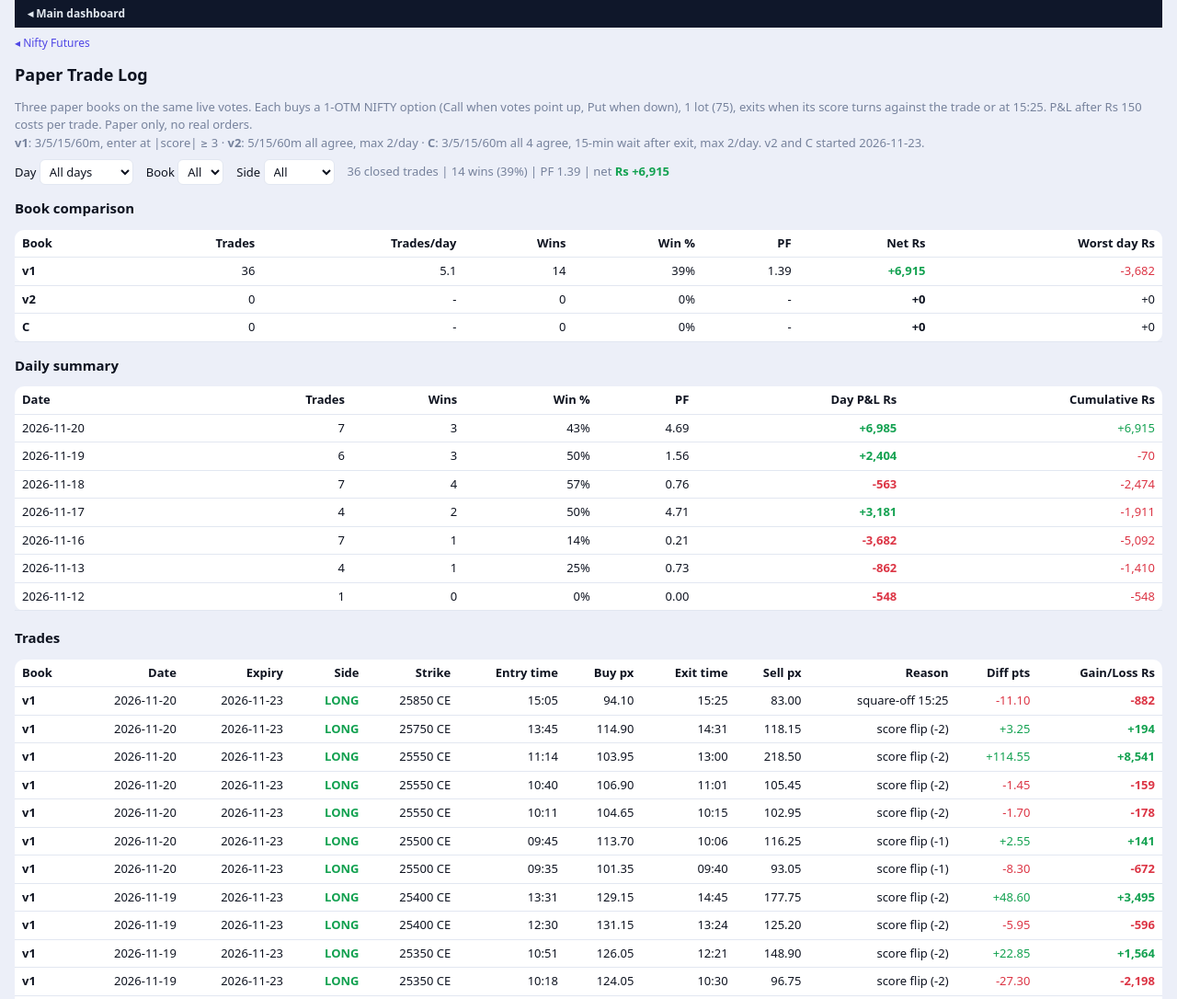
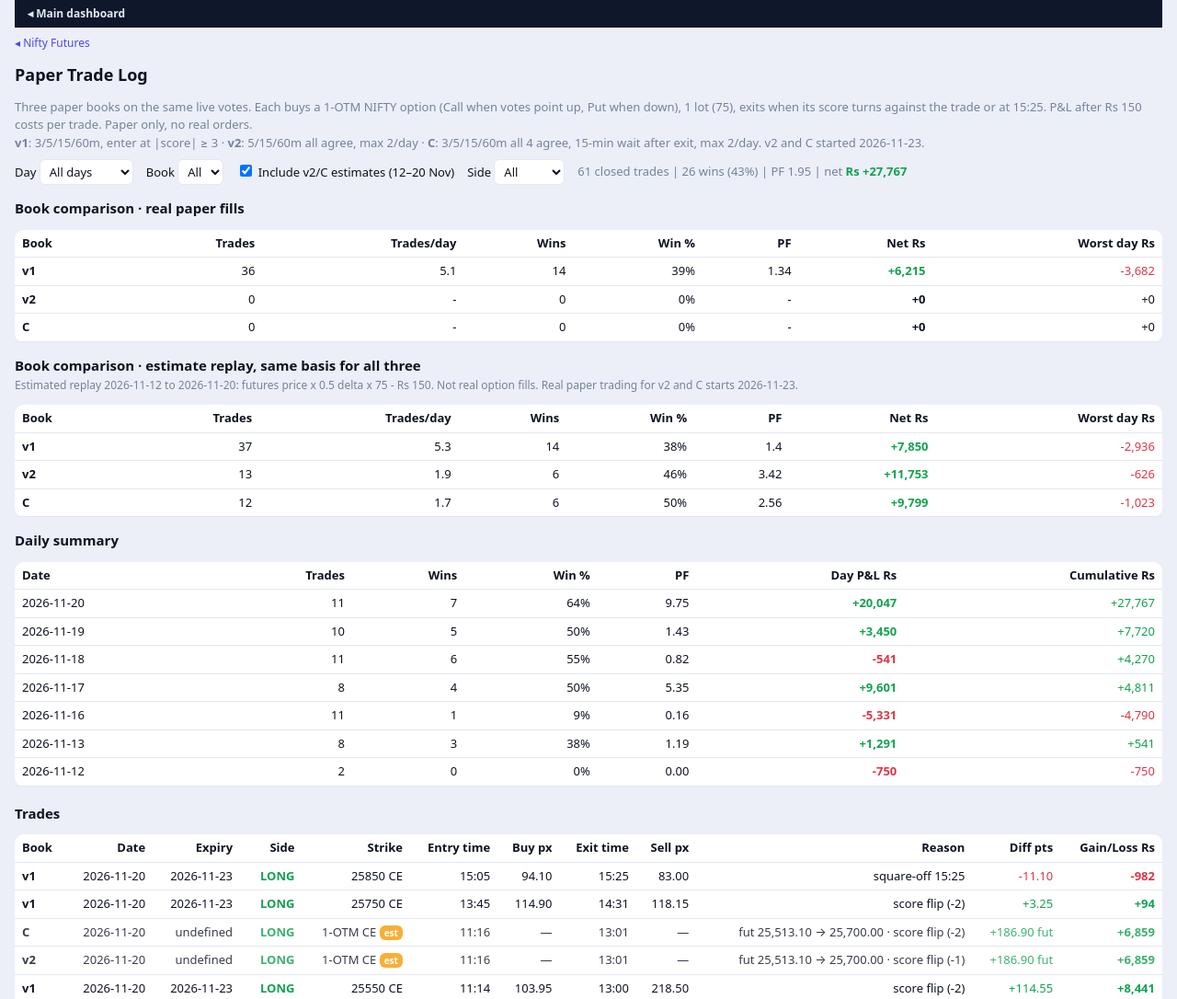
Before and after one commit to aps-source/nifty-futures-dashboard, a plain HTML site: page trades.html in a window 1280 px wide. Shown: the top 1086 px of the page at 92% size. Drawn offline with Linux system fonts and the light colour scheme.

Commit message:
Trade log: v2 and C estimated replay 12-20 Nov (backfill.json), separate real vs estimate comparison
Co-Authored-By: Claude Opus 5.5 <noreply@anthropic.com>

```diff
--- /dev/null
+++ b/backfill.json
@@ -0,0 +1,415 @@
+{
+ "note": "Estimated replay 2026-11-12 to 2026-11-20: futures price x 0.5 delta x 75 - Rs 150. Not real option fills. Real paper trading for v2 and C starts 2026-11-23.",
+ "days": [
+  "2026-11-12",
+  "2026-11-13",
+  "2026-11-16",
+  "2026-11-17",
+  "2026-11-18",
+  "2026-11-19",
+  "2026-11-20"
+ ],
+ "summary": {
+  "v1": {
+   "trades": 37,
+   "days": 7,
+   "wins": 14,
+   "net_rs": 7850,
+   "pf": 1.4,
+   "worst_day_rs": -2936
+  },
+  "v2": {
+   "trades": 13,
+   "days": 7,
+   "wins": 6,
+   "net_rs": 11753,
+   "pf": 3.42,
+   "worst_day_rs": -626
+  },
+  "C": {
+   "trades": 12,
+   "days": 6,
+   "wins": 6,
+   "net_rs": 9799,
+   "pf": 2.56,
+   "worst_day_rs": -1023
+  }
+ },
+ "trades": [
+  {
+   "strat": "v2",
+   "date": "2026-11-12",
+   "side": "SHORT",
+   "opt_type": "PE",
+   "entry_t": "14:51",
+   "fut_entry": 25284.0,
+   "score": -3,
+   "est": true,
+   "exit_t": "15:01",
+   "fut_exit": 25285.4,
+   "fut_pts": -1.4,
+   "reason": "score flip (+1)",
+   "rs": -202
+  },
+  {
+   "strat": "v2",
+   "date": "2026-11-13",
+   "side": "SHORT",
+   "opt_type": "PE",
+   "entry_t": "10:16",
+   "fut_entry": 25230.0,
+   "score": -3,
+   "est": true,
+   "exit_t": "10:46",
+   "fut_exit": 25274.0,
+   "fut_pts": -44.0,
+   "reason": "score flip (+1)",
+   "rs": -1800
+  },
+  {
+   "strat": "v2",
+   "date": "2026-11-13",
+   "side": "SHORT",
+   "opt_type": "PE",
+   "entry_t": "11:01",
+   "fut_entry": 25228.9,
+   "score": -3,
+   "est": true,
+   "exit_t": "12:31",
+   "fut_exit": 25147.2,
+   "fut_pts": 81.7,
+   "reason": "score flip (+1)",
+   "rs": 2914
+  },
+  {
+   "strat": "v2",
+   "date": "2026-11-16",
+   "side": "LONG",
+   "opt_type": "CE",
+   "entry_t": "11:01",
+   "fut_entry": 25267.9,
+   "score": 3,
+   "est": true,
+   "exit_t": "11:16",
+   "fut_exit": 25259.6,
+   "fut_pts": -8.3,
+   "reason": "score flip (-3)",
+   "rs": -461
+  },
+  {
+   "strat": "v2",
+   "date": "2026-11-16",
+   "side": "SHORT",
+   "opt_type": "PE",
+   "entry_t": "11:17",
+   "fut_entry": 25259.6,
+   "score": -3,
+   "est": true,
+   "exit_t": "11:56",
+   "fut_exit": 25260.0,
+   "fut_pts": -0.4,
+   "reason": "score flip (+1)",
+   "rs": -165
+  },
+  {
+   "strat": "v2",
+   "date": "2026-11-17",
+   "side": "LONG",
+   "opt_type": "CE",
+   "entry_t": "10:16",
+   "fut_entry": 25415.0,
+   "score": 3,
+   "est": true,
+   "exit_t": "12:36",
+   "fut_exit": 25522.6,
+   "fut_pts": 107.6,
+   "reason": "score flip (-1)",
+   "rs": 3885
+  },
+  {
+   "strat": "v2",
+   "date": "2026-11-17",
+   "side": "SHORT",
+   "opt_type": "PE",
+   "entry_t": "13:21",
+   "fut_entry": 25420.0,
+   "score": -3,
+   "est": true,
+   "exit_t": "13:31",
+   "fut_exit": 25434.0,
+   "fut_pts": -14.0,
+   "reason": "score flip (+1)",
+   "rs": -675
+  },
+  {
+   "strat": "v2",
+   "date": "2026-11-18",
+   "side": "SHORT",
+   "opt_type": "PE",
+   "entry_t": "10:16",
+   "fut_entry": 25270.0,
+   "score": -3,
+   "est": true,
+   "exit_t": "11:11",
+   "fut_exit": 25258.0,
+   "fut_pts": 12.0,
+   "reason": "score flip (+1)",
+   "rs": 300
+  },
+  {
+   "strat": "v2",
+   "date": "2026-11-18",
+   "side": "SHORT",
+   "opt_type": "PE",
+   "entry_t": "11:46",
+   "fut_entry": 25260.3,
+   "score": -3,
+   "est": true,
+   "exit_t": "12:01",
+   "fut_exit": 25264.0,
+   "fut_pts": -3.7,
+   "reason": "score flip (+1)",
+   "rs": -289
+  },
+  {
+   "strat": "v2",
+   "date": "2026-11-19",
+   "side": "LONG",
+   "opt_type": "CE",
+   "entry_t": "10:16",
+   "fut_entry": 25274.5,
+   "score": 3,
+   "est": true,
+   "exit_t": "10:31",
+   "fut_exit": 25244.9,
+   "fut_pts": -29.6,
+   "reason": "score flip (-1)",
+   "rs": -1260
+  },
+  {
+   "strat": "v2",
+   "date": "2026-11-19",
+   "side": "LONG",
+   "opt_type": "CE",
+   "entry_t": "10:51",
+   "fut_entry": 25310.0,
+   "score": 3,
+   "est": true,
+   "exit_t": "12:21",
+   "fut_exit": 25384.0,
+   "fut_pts": 74.0,
+   "reason": "score flip (-1)",
+   "rs": 2625
+  },
+  {
+   "strat": "v2",
+   "date": "2026-11-20",
+   "side": "LONG",
+   "opt_type": "CE",
+   "entry_t": "10:41",
+   "fut_entry": 25505.9,
+   "score": 3,
+   "est": true,
+   "exit_t": "11:01",
+   "fut_exit": 25510.5,
+   "fut_pts": 4.6,
+   "reason": "score flip (-1)",
+   "rs": 22
+  },
+  {
+   "strat": "v2",
+   "date": "2026-11-20",
+   "side": "LONG",
+   "opt_type": "CE",
+   "entry_t": "11:16",
+   "fut_entry": 25513.1,
+   "score": 3,
+   "est": true,
+   "exit_t": "13:01",
+   "fut_exit": 25700.0,
+   "fut_pts": 186.9,
+   "reason": "score flip (-1)",
+   "rs": 6859
+  },
+  {
+   "strat": "C",
+   "date": "2026-11-13",
+   "side": "SHORT",
+   "opt_type": "PE",
+   "entry_t": "10:19",
+   "fut_entry": 25228.0,
+   "score": -4,
+   "est": true,
+   "exit_t": "10:46",
+   "fut_exit": 25274.0,
+   "fut_pts": -46.0,
+   "reason": "score flip (+2)",
+   "rs": -1875
+  },
+  {
+   "strat": "C",
+   "date": "2026-11-13",
+   "side": "SHORT",
+   "opt_type": "PE",
+   "entry_t": "11:01",
+   "fut_entry": 25228.9,
+   "score": -4,
+   "est": true,
+   "exit_t": "12:31",
+   "fut_exit": 25147.2,
+   "fut_pts": 81.7,
+   "reason": "score flip (+2)",
+   "rs": 2914
+  },
+  {
+   "strat": "C",
+   "date": "2026-11-16",
+   "side": "LONG",
+   "opt_type": "CE",
+   "entry_t": "11:01",
+   "fut_entry": 25267.9,
+   "score": 4,
+   "est": true,
+   "exit_t": "11:16",
+   "fut_exit": 25259.6,
+   "fut_pts": -8.3,
+   "reason": "score flip (-2)",
+   "rs": -461
+  },
+  {
+   "strat": "C",
+   "date": "2026-11-16",
+   "side": "SHORT",
+   "opt_type": "PE",
+   "entry_t": "11:31",
+   "fut_entry": 25249.0,
+   "score": -4,
+   "est": true,
+   "exit_t": "11:56",
+   "fut_exit": 25260.0,
+   "fut_pts": -11.0,
+   "reason": "score flip (+2)",
+   "rs": -562
+  },
+  {
+   "strat": "C",
+   "date": "2026-11-17",
+   "side": "LONG",
+   "opt_type": "CE",
+   "entry_t": "10:16",
+   "fut_entry": 25415.0,
+   "score": 4,
+   "est": true,
+   "exit_t": "12:36",
+   "fut_exit": 25522.6,
+   "fut_pts": 107.6,
+   "reason": "score flip (-2)",
+   "rs": 3885
+  },
+  {
+   "strat": "C",
+   "date": "2026-11-17",
+   "side": "SHORT",
+   "opt_type": "PE",
+   "entry_t": "13:21",
+   "fut_entry": 25420.0,
+   "score": -4,
+   "est": true,
+   "exit_t": "13:31",
+   "fut_exit": 25434.0,
+   "fut_pts": -14.0,
+   "reason": "score flip (+2)",
+   "rs": -675
+  },
+  {
+   "strat": "C",
+   "date": "2026-11-18",
+   "side": "SHORT",
+   "opt_type": "PE",
+   "entry_t": "10:16",
+   "fut_entry": 25270.0,
+   "score": -4,
+   "est": true,
+   "exit_t": "11:11",
+   "fut_exit": 25258.0,
+   "fut_pts": 12.0,
+   "reason": "score flip (+2)",
+   "rs": 300
+  },
+  {
+   "strat": "C",
+   "date": "2026-11-18",
+   "side": "SHORT",
+   "opt_type": "PE",
+   "entry_t": "11:46",
+   "fut_entry": 25260.3,
+   "score": -4,
+   "est": true,
+   "exit_t": "12:01",
+   "fut_exit": 25264.0,
+   "fut_pts": -3.7,
+   "reason": "score flip (+2)",
+   "rs": -289
+  },
+  {
+   "strat": "C",
+   "date": "2026-11-19",
+   "side": "LONG",
+   "opt_type": "CE",
+   "entry_t": "10:19",
+   "fut_entry": 25304.9,
+   "score": 4,
+   "est": true,
+   "exit_t": "10:31",
+   "fut_exit": 25244.9,
+   "fut_pts": -60.0,
+   "reason": "score flip (-2)",
+   "rs": -2400
+  },
+  {
+   "strat": "C",
+   "date": "2026-11-19",
+   "side": "LONG",
+   "opt_type": "CE",
+   "entry_t": "10:51",
+   "fut_entry": 25310.0,
+   "score": 4,
+   "est": true,
+   "exit_t": "12:22",
+   "fut_exit": 25369.5,
+   "fut_pts": 59.5,
+   "reason": "score flip (-2)",
+   "rs": 2081
+  },
+  {
+   "strat": "C",
+   "date": "2026-11-20",
+   "side": "LONG",
+   "opt_type": "CE",
+   "entry_t": "10:41",
+   "fut_entry": 25505.9,
+   "score": 4,
+   "est": true,
+   "exit_t": "11:01",
+   "fut_exit": 25510.5,
+   "fut_pts": 4.6,
+   "reason": "score flip (-2)",
+   "rs": 22
+  },
+  {
+   "strat": "C",
+   "date": "2026-11-20",
+   "side": "LONG",
+   "opt_type": "CE",
+   "entry_t": "11:16",
+   "fut_entry": 25513.1,
+   "score": 4,
+   "est": true,
+   "exit_t": "13:01",
+   "fut_exit": 25700.0,
+   "fut_pts": 186.9,
+   "reason": "score flip (-2)",
+   "rs": 6859
+  }
+ ]
+}
--- a/trades.html
+++ b/trades.html
@@ -17,6 +17,8 @@ h1{font-size:18px}
 .bar{display:flex;gap:14px;flex-wrap:wrap;align-items:center;margin:6px 0 4px;font-size:13px}
 .bar select{font:inherit;padding:3px 6px;border-radius:6px;border:1px solid var(--grid,#ccc);background:var(--surface,#fff);color:inherit}
 #sum{color:var(--mut,#76829c)}
+.est{font-size:10px;font-weight:700;padding:1px 5px;border-radius:6px;background:#f59e0b;color:#fff}
+tr:has(.est) td{opacity:.82}
 </style>
 </head>
 <body>
@@ -29,11 +31,15 @@ h1{font-size:18px}
 <div class="bar">
   <label>Day <select id="day"><option value="">All days</option></select></label>
   <label>Book <select id="strat"><option value="">All</option><option>v1</option><option>v2</option><option>C</option></select></label>
+  <label><input type="checkbox" id="est" checked> Include v2/C estimates (12&ndash;20 Nov)</label>
   <label>Side <select id="side"><option value="">All</option><option>LONG</option><option>SHORT</option></select></label>
   <span id="sum"></span>
 </div>
-<h2 style="font-size:15px;margin:14px 0 0">Book comparison</h2>
+<h2 style="font-size:15px;margin:14px 0 0">Book comparison &middot; real paper fills</h2>
 <table id="cmp"></table>
+<h2 style="font-size:15px;margin:14px 0 0">Book comparison &middot; estimate replay, same basis for all three</h2>
+<p id="estnote" style="font-size:12px;color:var(--mut,#76829c);margin:2px 0 0"></p>
+<table id="cmpest"></table>
 <h2 style="font-size:15px;margin:14px 0 0">Daily summary</h2>
 <table id="daily"></table>
 <h2 style="font-size:15px;margin:18px 0 0">Trades</h2>
@@ -52,17 +58,17 @@ function stats(ts){
 }
 function render(){
   const day=document.getElementById('day').value, side=document.getElementById('side').value,
-        strat=document.getElementById('strat').value;
-  const ts=all.filter(t=>(!day||t.date===day)&&(!side||t.side===side)&&(!strat||t.strat===strat));
+        strat=document.getElementById('strat').value, inc=document.getElementById('est').checked;
+  const ts=all.filter(t=>(inc||!t.est)&&(!day||t.date===day)&&(!side||t.side===side)&&(!strat||t.strat===strat));
   document.getElementById('cmp').innerHTML='<tr><th>Book</th><th>Trades</th><th>Trades/day</th><th>Wins</th><th>Win %</th><th>PF</th><th>Net Rs</th><th>Worst day Rs</th></tr>'+
-    ['v1','v2','C'].map(k=>{const bt=all.filter(t=>t.strat===k&&(!day||t.date===day)&&(!side||t.side===side)), x=stats(bt);
+    ['v1','v2','C'].map(k=>{const bt=all.filter(t=>!t.est&&t.strat===k&&(!day||t.date===day)&&(!side||t.side===side)), x=stats(bt);
       const dd={}; bt.forEach(t=>{if(t.rs!=null&&t.exit_t)dd[t.date]=(dd[t.date]||0)+t.rs;});
       const nd=Object.keys(dd).length, worst=nd?Math.min(...Object.values(dd)):0;
       return `<tr><td><b>${k}</b></td><td>${x.n}</td><td>${nd?(x.n/nd).toFixed(1):'-'}</td><td>${x.wins}</td><td>${x.win}%</td><td>${x.pf}</td>
         <td class="${cls(x.net)}"><b>${fmtR(x.net)}</b></td><td class="${cls(worst)}">${fmtR(worst)}</td></tr>`;}).join('');
   const s=stats(ts);
   document.getElementById('sum').innerHTML=`${s.n} closed trades | ${s.wins} wins (${s.win}%) | PF ${s.pf} | net <b class="${cls(s.net)}">Rs ${fmtR(s.net)}</b>`;
-  const byDay={}; all.filter(t=>(!side||t.side===side)&&(!strat||t.strat===strat)).forEach(t=>(byDay[t.date]=byDay[t.date]||[]).push(t));
+  const byDay={}; all.filter(t=>(inc||!t.est)&&(!side||t.side===side)&&(!strat||t.strat===strat)).forEach(t=>(byDay[t.date]=byDay[t.date]||[]).push(t));
   let cum=0;
   const drows=Object.keys(byDay).sort().map(d=>{const x=stats(byDay[d]); cum+=x.net; return [d,x,cum];}).reverse();
   document.getElementById('daily').innerHTML='<tr><th>Date</th><th>Trades</th><th>Wins</th><th>Win %</th><th>PF</th><th>Day P&amp;L Rs</th><th>Cumulative Rs</th></tr>'+
@@ -70,21 +76,31 @@ function render(){
       <td class="${cls(x.net)}"><b>${fmtR(x.net)}</b></td><td class="${cls(c)}">${fmtR(c)}</td></tr>`).join('');
   document.getElementById('t').innerHTML='<tr><th>Book</th><th>Date</th><th>Expiry</th><th>Side</th><th>Strike</th><th>Entry time</th><th>Buy px</th><th>Exit time</th><th>Sell px</th><th>Reason</th><th>Diff pts</th><th>Gain/Loss Rs</th></tr>'+
     (ts.length?ts.slice().reverse().map(t=>`<tr><td><b>${t.strat||'v1'}</b></td><td>${t.date}</td><td>${t.expiry}</td><td class="${t.side==='LONG'?'up':'dn'}"><b>${t.side}</b></td>
-      <td>${t.strike} ${t.opt_type}</td><td>${t.entry_t}</td><td>${fmt2(t.entry_px)}</td><td>${t.exit_t||'&mdash;'}</td>
-      <td>${t.exit_px!=null?fmt2(t.exit_px):'&mdash;'}</td><td>${t.reason}</td>
-      <td class="${cls(t.pts)}">${t.pts!=null?fmtI(t.pts):'&mdash;'}</td><td class="${cls(t.rs)}"><b>${t.rs!=null?fmtR(t.rs):'&mdash;'}</b></td></tr>`).join('')
+      <td>${t.est?'1-OTM '+t.opt_type+' <span class="est">est</span>':t.strike+' '+t.opt_type}</td><td>${t.entry_t}</td>
+      <td>${t.est?'&mdash;':fmt2(t.entry_px)}</td><td>${t.exit_t||'&mdash;'}</td>
+      <td>${t.est?'&mdash;':(t.exit_px!=null?fmt2(t.exit_px):'&mdash;')}</td>
+      <td>${t.est?`fut ${fmt2(t.fut_entry)} &rarr; ${fmt2(t.fut_exit)} &middot; ${t.reason}`:t.reason}</td>
+      <td class="${cls(t.est?t.fut_pts:t.pts)}">${t.est?fmtI(t.fut_pts)+' fut':(t.pts!=null?fmtI(t.pts):'&mdash;')}</td><td class="${cls(t.rs)}"><b>${t.rs!=null?fmtR(t.rs):'&mdash;'}</b></td></tr>`).join('')
     :'<tr><td colspan="12">No trades.</td></tr>');
 }
 Promise.all([
   fetch('trades.json?t='+Date.now()).then(r=>r.ok?r.json():[]).catch(()=>[]),
-  fetch('data.json?t='+Date.now()).then(r=>r.json()).catch(()=>({}))
-]).then(([h,d])=>{
+  fetch('data.json?t='+Date.now()).then(r=>r.json()).catch(()=>({})),
+  fetch('backfill.json?t='+Date.now()).then(r=>r.ok?r.json():{trades:[],summary:{}}).catch(()=>({trades:[],summary:{}}))
+]).then(([h,d,b])=>{
+  document.getElementById('estnote').textContent=b.note||'';
+  document.getElementById('cmpest').innerHTML='<tr><th>Book</th><th>Trades</th><th>Trades/day</th><th>Wins</th><th>Win %</th><th>PF</th><th>Net Rs</th><th>Worst day Rs</th></tr>'+
+    Object.entries(b.summary||{}).map(([k,x])=>`<tr><td><b>${k}</b></td><td>${x.trades}</td><td>${(x.trades/(b.days||[1]).length).toFixed(1)}</td>
+      <td>${x.wins}</td><td>${x.trades?Math.round(100*x.wins/x.trades):0}%</td><td>${x.pf??'-'}</td>
+      <td class="${cls(x.net_rs)}"><b>${fmtR(x.net_rs)}</b></td><td class="${cls(x.worst_day_rs)}">${fmtR(x.worst_day_rs)}</td></tr>`).join('');
+  h=h.concat(b.trades||[]);
   const today=(d.updated||'').slice(0,10);
-  all=h.filter(t=>t.date!==today).concat(d.trades||[]).map(t=>({...t,strat:t.strat||'v1'}));   // today's (incl. open) is live in data.json
+  // closed trades: trades.json (rewritten every tick); live data.json adds only open positions
+  all=h.concat((d.trades||[]).filter(t=>t.reason==='OPEN')).map(t=>({...t,strat:t.strat||'v1'}));   // today's (incl. open) is live in data.json
   all.sort((a,b)=>(a.date+a.entry_t).localeCompare(b.date+b.entry_t));
   const days=[...new Set(all.map(t=>t.date))].sort().reverse();
   document.getElementById('day').innerHTML+=days.map(k=>`<option>${k}</option>`).join('');
-  ['day','side','strat'].forEach(id=>document.getElementById(id).onchange=render);
+  ['day','side','strat','est'].forEach(id=>document.getElementById(id).onchange=render);
   render();
 });
 </script>
```
